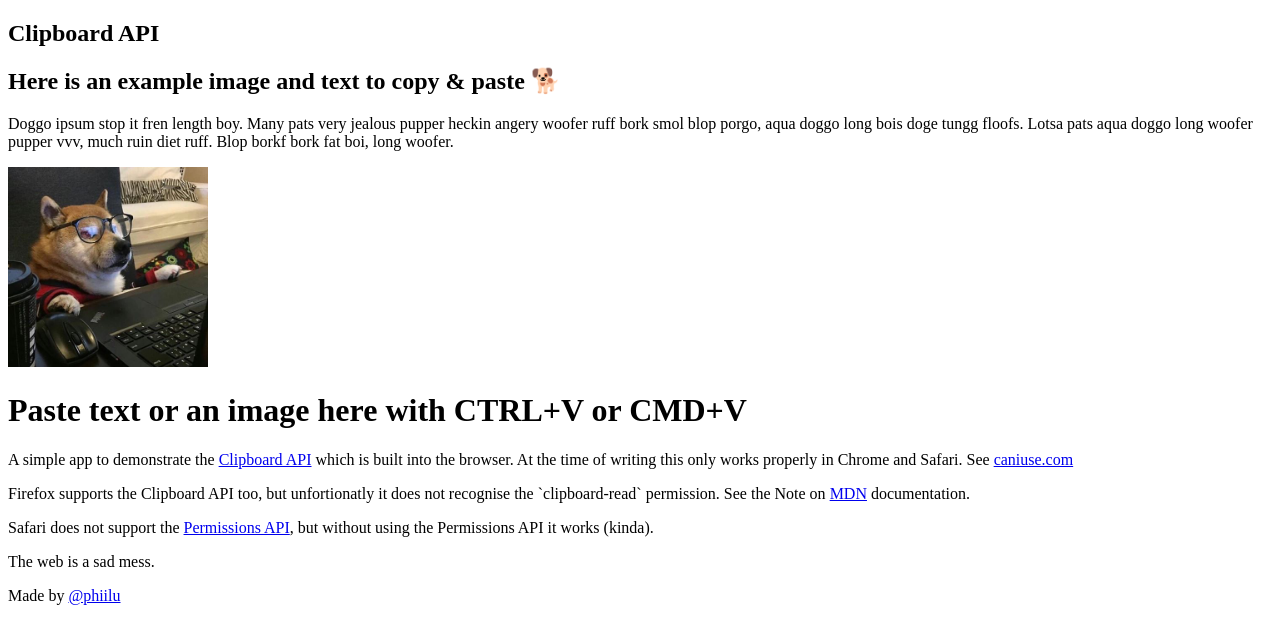
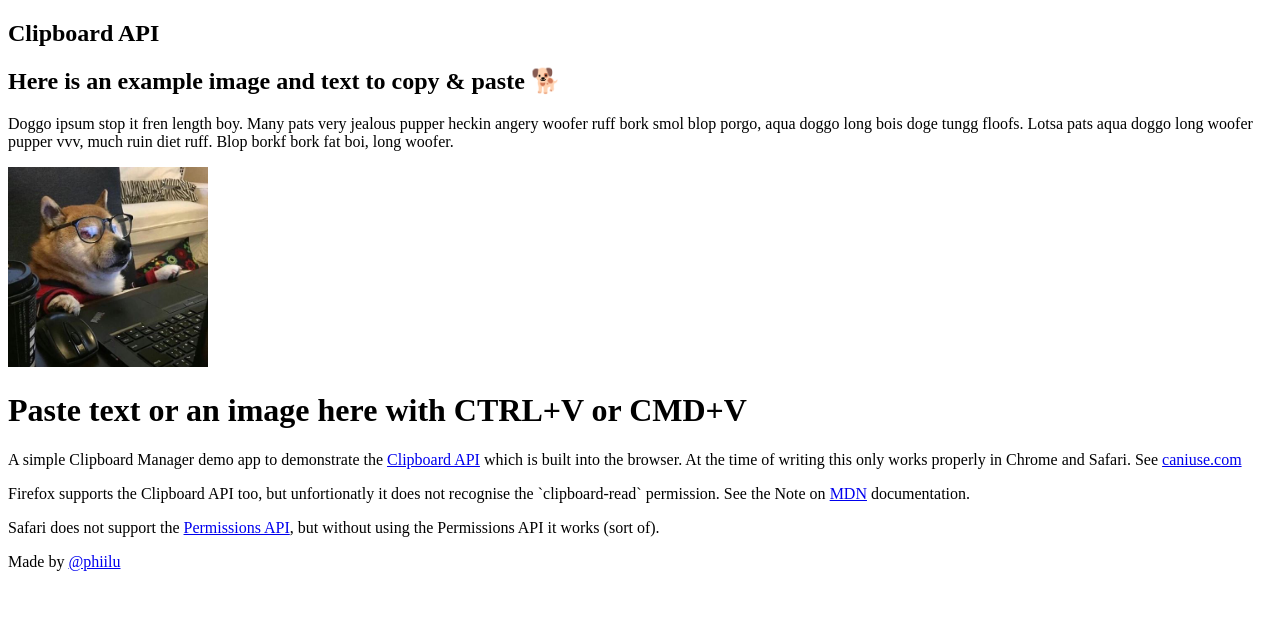
Before and after one commit to phiilu/clipboard-browser-api-demo-nextjs, a Next.js app: page / in a window 1280 px wide. Shown: the top 644 px of the page. Built offline with nearby package versions, Linux system fonts and the light colour scheme.

Commit message:
adjust text

```diff
--- a/pages/index.js
+++ b/pages/index.js
@@ -83,7 +83,7 @@ function EmptyBoard() {
       </div>
       <div className="space-y-4 prose">
         <p>
-          A simple app to demonstrate the{" "}
+          A simple Clipboard Manager demo app to demonstrate the{" "}
           <a
             target="_blank"
             rel="noreferrer noopener"
@@ -127,9 +127,8 @@ function EmptyBoard() {
           >
             Permissions API
           </a>
-          , but without using the Permissions API it works (kinda).
+          , but without using the Permissions API it works (sort of).
         </p>
-        <p>The web is a sad mess.</p>
       </div>
     </>
   );
```
